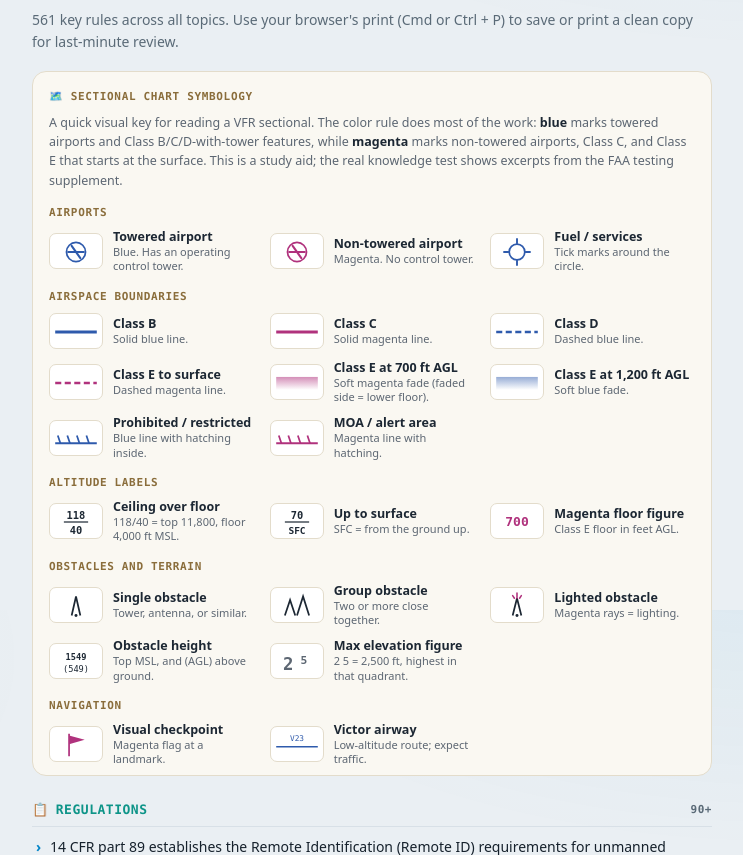
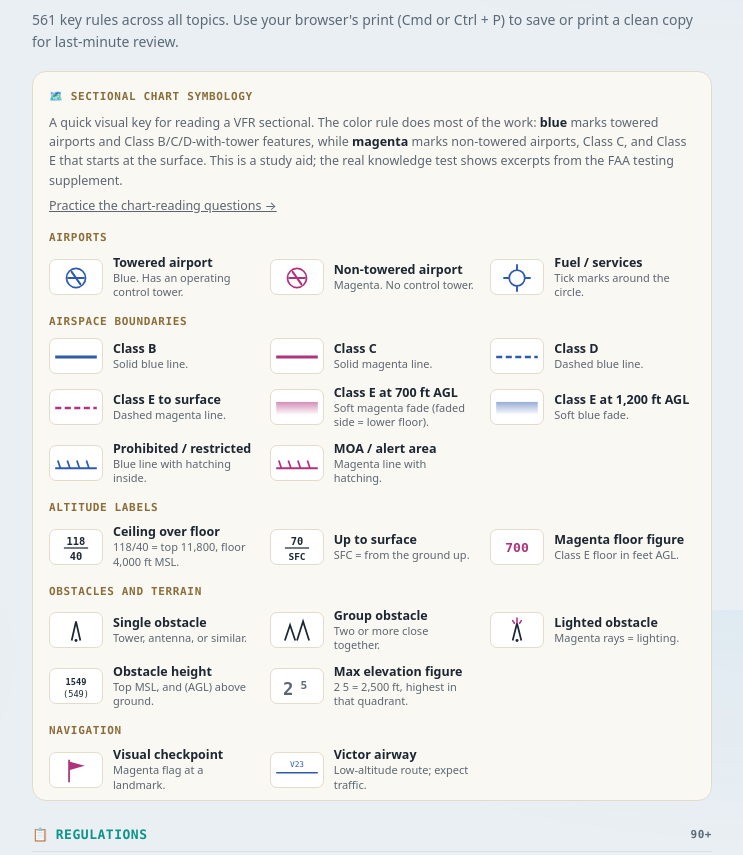
Before and after one commit to jha-ayush/part107_study_guide, a Flask app: page /cheatsheet in a window 1280 px wide. Shown: the part 190-1045 px from the top of the page, without its empty margins (268-1011 px from the left). Run offline with Flask 3, Linux system fonts and the light colour scheme; some libraries are stand-ins or nearby versions.

Commit message:
Add practice link to cheatsheet HTML

```diff
--- a/templates/cheatsheet.html
+++ b/templates/cheatsheet.html
@@ -6,6 +6,7 @@
 <div class="csleg">
   <div class="csleg-h" style="margin-top:0">🗺️ Sectional chart symbology</div>
   <p class="csleg-note">A quick visual key for reading a VFR sectional. The color rule does most of the work: <b>blue</b> marks towered airports and Class B/C/D-with-tower features, while <b>magenta</b> marks non-towered airports, Class C, and Class E that starts at the surface. This is a study aid; the real knowledge test shows excerpts from the FAA testing supplement.</p>
+  <p class="csleg-note"><a href="{{ url_for('practice', figures=1) }}">Practice the chart-reading questions &rarr;</a></p>
 
   <div class="csleg-h">Airports</div>
   <div class="csleg-grid">
```
